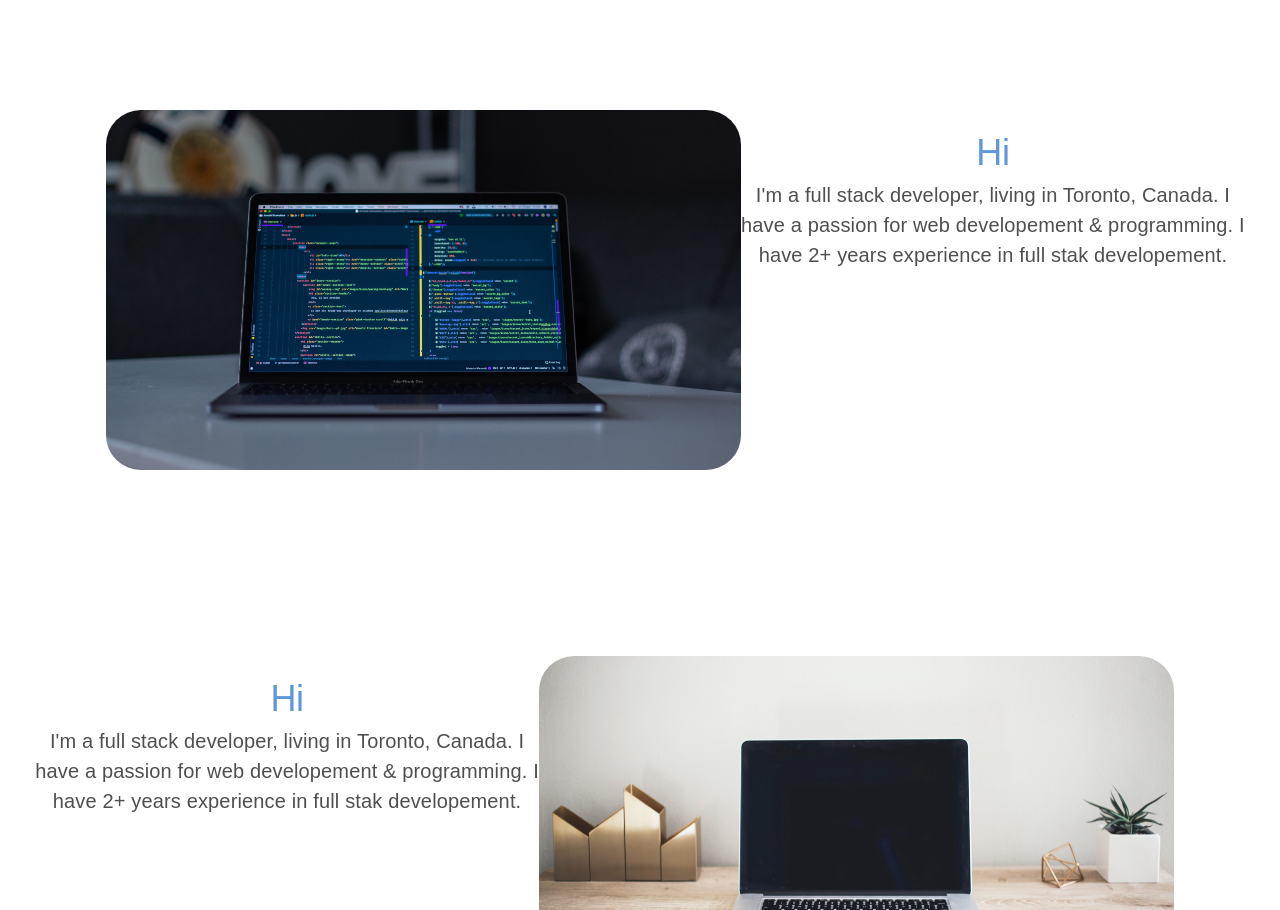
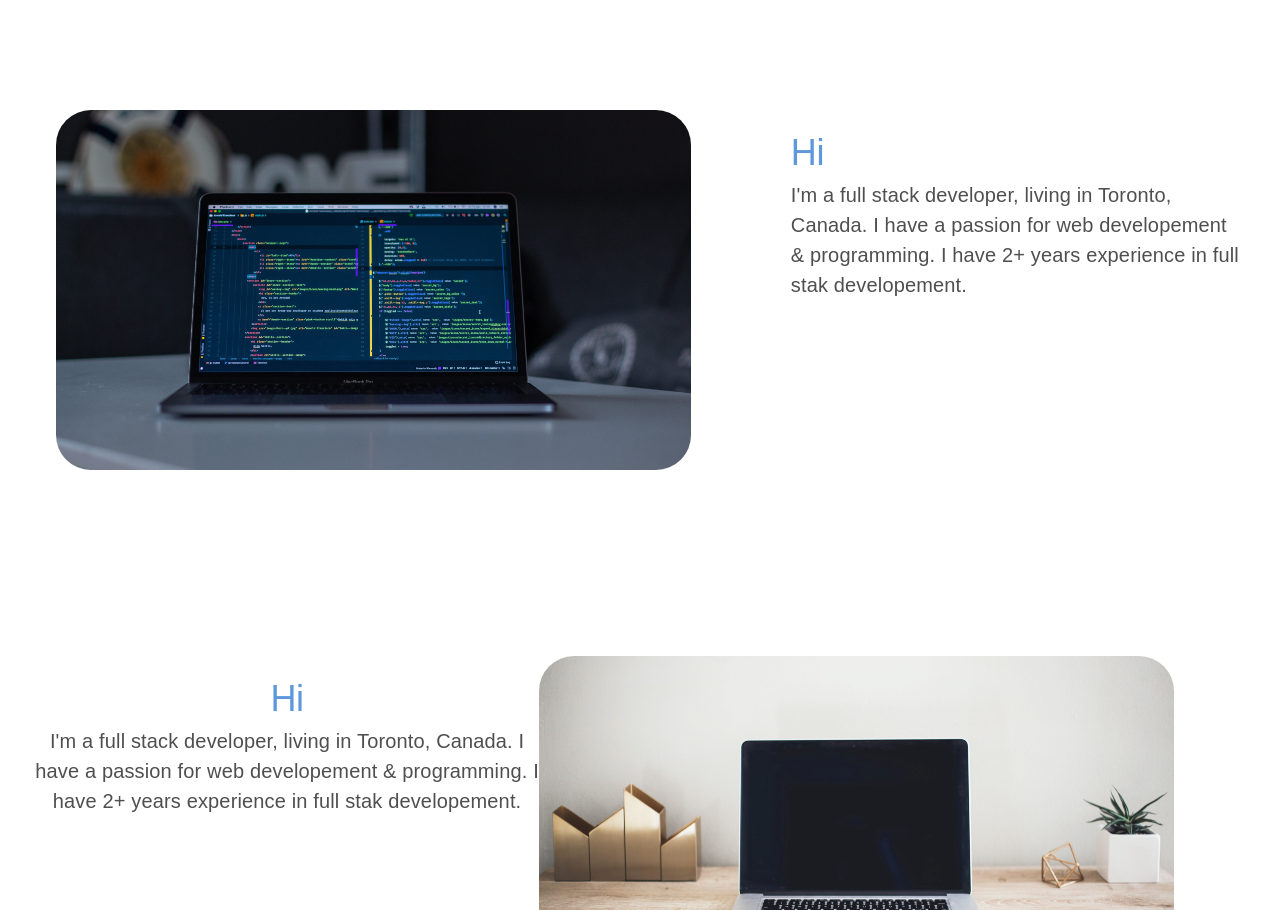
Before and after one commit to jdvachhani95/portfolio, a React (Create React App) app: page / in a window 1280 px wide. Shown: the part 1323-2233 px from the top of the page. Built offline with nearby package versions, Linux system fonts and the light colour scheme; what webfontloader would draw is missing.

Commit message:
update layout of the grid images

```diff
--- a/src/AboutMe.js
+++ b/src/AboutMe.js
@@ -87,13 +87,26 @@ const AboutMe = (props) => {
           md={7}
           style={{ display: 'flex', justifyContent: 'flex-end' }}
         >
-          <img className={classes.gridImg} alt="img1" src={aboutMe1} />
+          <img
+            className={classes.gridImg}
+            alt="img1"
+            src={aboutMe1}
+            style={{ marginRight: '50px' }}
+          />
         </Grid>
         <Grid item xs={12} md={5}>
-          <Typography variant="h2" className={classes.title1}>
+          <Typography
+            variant="h2"
+            className={classes.title1}
+            style={{ textAlign: 'left', marginLeft: '50px' }}
+          >
             Hi
           </Typography>
-          <Typography variant="h6" className={classes.content}>
+          <Typography
+            variant="h6"
+            className={classes.content}
+            style={{ textAlign: 'left', marginLeft: '50px' }}
+          >
             I'm a full stack developer, living in Toronto, Canada. I have a
             passion for web developement & programming. I have 2+ years
             experience in full stak developement.
```
